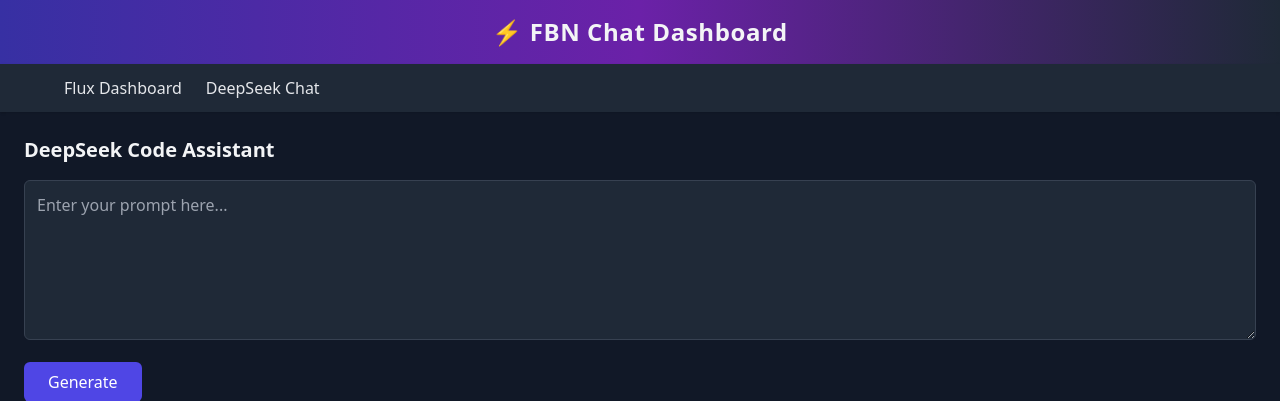
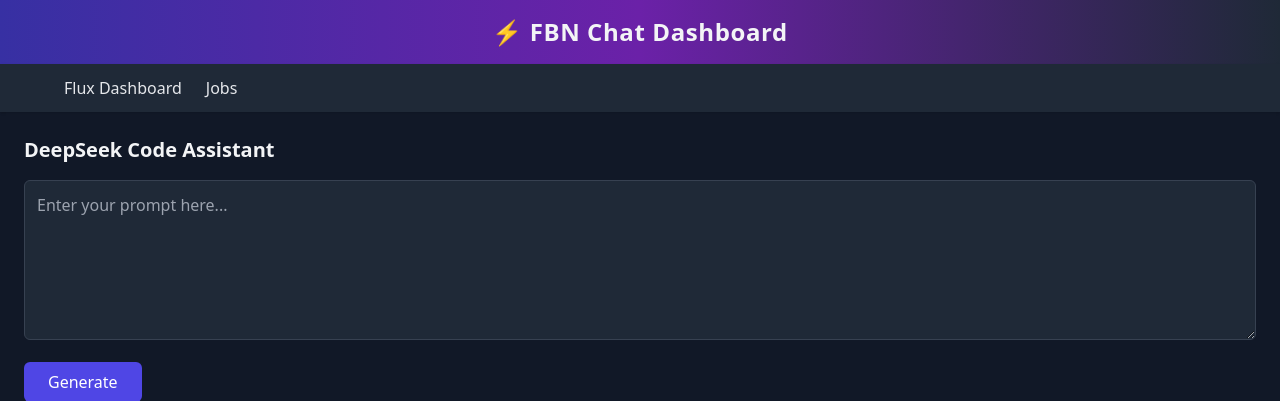
Before and after one commit to Hisha/deepseek_api, a FastAPI app: page / in a window 1280 px wide. Shown: the top 401 px of the page. Run offline with FastAPI, Linux system fonts and the light colour scheme; some libraries are stand-ins or nearby versions.

Commit message:
Update base.html

```diff
--- a/templates/base.html
+++ b/templates/base.html
@@ -17,7 +17,7 @@
   <nav class="bg-gray-800 text-gray-200 px-6 py-3 shadow">
     <div class="max-w-6xl mx-auto flex space-x-6">
       <a href="/flux/" class="hover:underline">Flux Dashboard</a>
-      <a href="/chat/" class="hover:underline">DeepSeek Chat</a>
+      <a href="/jobs" class="hover:underline">Jobs</a>
     </div>
   </nav>
 
```
